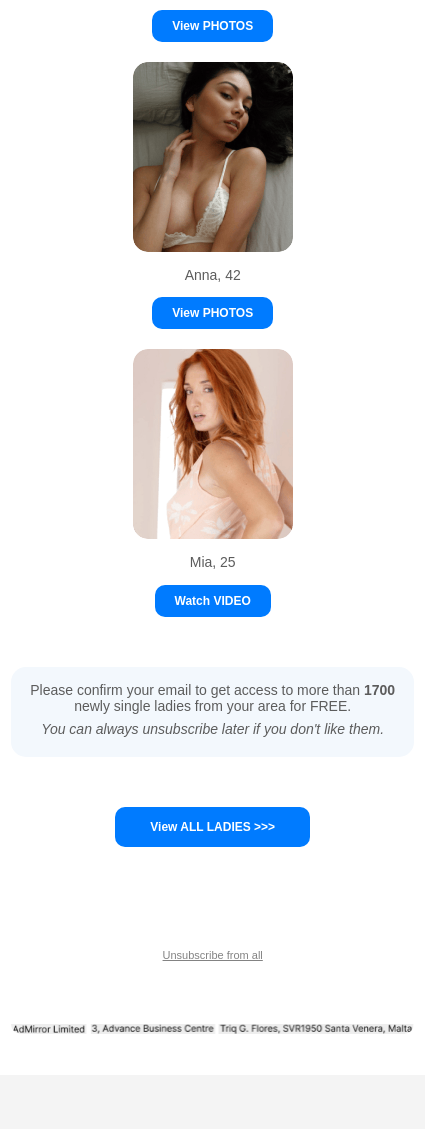
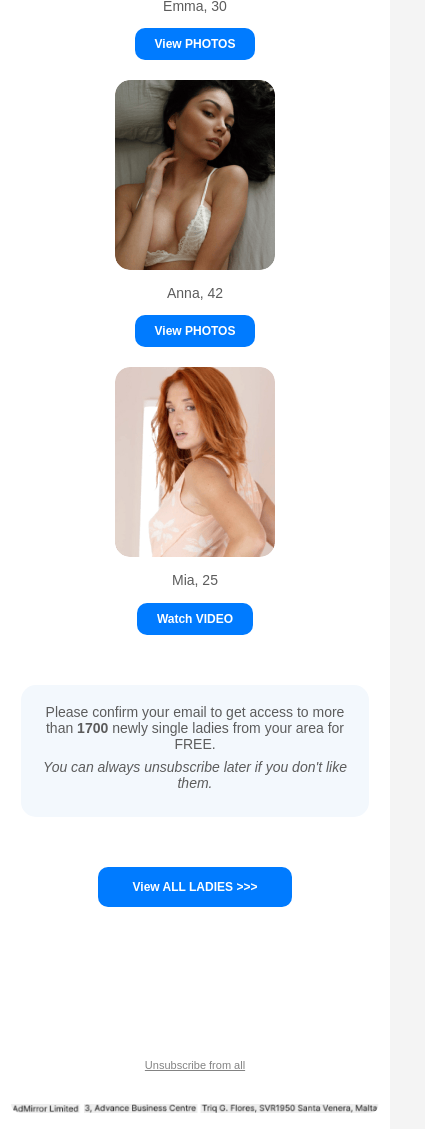
Before and after one commit to fenota-viktoriya/email, a plain HTML site: page index.html in a window 390 px wide. Shown: the part 366-1495 px from the top of the page, 425 px wide, since content can reach past the window. Before the commit the page ends 1441 px from the top, so only its background shows below. Drawn offline with Linux system fonts and the light colour scheme.

Commit message:
added styles

```diff
--- a/index.html
+++ b/index.html
@@ -14,49 +14,45 @@
         background-color: #f4f4f4;
       }
       p {
-        margin: 0 0;
-        padding: 0 0;
+        margin: 0;
+        padding: 0;
       }
-
       table {
         border-spacing: 0;
-        width: 100%;
+        /* width: 100%; */
         max-width: 800px;
         margin: 0 auto;
         background-color: #ffffff;
-        padding: 15px 100px 60px 100px;
+        padding: 15px 100px;
       }
-
       img {
         width: 160px;
         border-radius: 15px;
         display: block;
       }
-
       .text-thank {
         margin-bottom: 20px;
       }
-
       .text-start {
         margin-bottom: 38px;
         color: #555555;
         font-size: 20px;
         line-height: 23px;
       }
-
       .text-start span {
         font-weight: 700;
       }
-
       .image-wrapper {
         display: flex;
+
         justify-content: space-between;
         margin-bottom: 50px;
+        flex-wrap: wrap;
       }
-
       .image-container {
-        text-align: center;
-        margin: 0 15px;
+        margin: 0 15px 20px 15px;
+        flex: 1 1 calc(33% - 30px);
+        box-sizing: border-box;
       }
       .image-container img {
         margin-bottom: 15px;
@@ -64,27 +60,22 @@
       .image-container p {
         margin-bottom: 14px;
       }
-
       .text-wrapper {
         background-color: #f3f8fd;
         border-radius: 15px;
-        margin: 0px 50px 50px 50px;
-        padding: 19px 0px 26px 0px;
+        margin: 0px 10px 50px 10px;
+        padding: 19px 10px 26px 10px;
         text-align: center;
       }
-
       .text-wrapper span {
         font-weight: 700;
       }
-
       .text-wrapper-text {
         margin-bottom: 7px;
       }
-
       .text-wrapper-italic {
         font-style: italic;
       }
-
       .button {
         display: inline-block;
         padding: 9.5px 26px;
@@ -95,67 +86,51 @@
         border-radius: 10px;
         font-weight: 700;
       }
-
       .all {
         padding: 15px 44px;
         margin-bottom: 175px;
       }
-
       .unsubscribe {
         text-align: center;
+        margin-bottom: 30px;
       }
-
       .unsubscribe a {
-        display: block;
         color: #838383;
         font-size: 11px;
         line-height: 12.65px;
-        margin-bottom: 57px;
+        display: block;
       }
-
       .footer-image {
-        width: 403.38px;
+        width: 100%;
+        max-width: 403px;
+        margin: 0 auto;
         text-align: center;
+        padding-top: 30px;
       }
-
       @media screen and (max-width: 440px) {
         table {
-          padding: 20px 10px 40px 10px;
+          padding: 15px 10px;
         }
-
         .image-wrapper {
           flex-direction: column;
           align-items: center;
           margin-bottom: 30px;
         }
-
         .image-container {
           margin: 0 auto 20px auto;
+          flex: 1 1 100%;
         }
-
-        .text-wrapper {
-          padding: 15px 10px 20px 10px;
-          margin: 0 0 50px 0;
-        }
-
         .button {
           padding: 8px 20px;
           font-size: 12px;
         }
-
         .all {
           padding: 12px 35px;
-          margin-bottom: 100px;
+          margin-bottom: 150px;
         }
-
-        .unsubscribe a {
-          margin-bottom: 30px;
-        }
-
         .footer-image {
           font-size: 10px;
           line-height: 12px;
-          padding-top: 30px;
         }
       }
     </style>
@@ -169,7 +144,6 @@
             Start browsing <span>photos</span> and <span>videos</span> of hot
             single ladies from your area RIGHT NOW!
           </p>
-
           <div class="image-wrapper">
             <!-- Image 1 with Button -->
             <div class="image-container">
@@ -181,11 +155,10 @@
                 />
               </a>
               <p>Emma, 30</p>
-              <a href="https://membri.gentedisinibita.com/" class="button">
-                View PHOTOS
-              </a>
+              <a href="https://membri.gentedisinibita.com/" class="button"
+                >View PHOTOS</a
+              >
             </div>
-
             <!-- Image 2 with Button -->
             <div class="image-container">
               <a href="https://membri.gentedisinibita.com/">
@@ -196,11 +169,10 @@
                 />
               </a>
               <p>Anna, 42</p>
-              <a href="https://membri.gentedisinibita.com/" class="button">
-                View PHOTOS
-              </a>
+              <a href="https://membri.gentedisinibita.com/" class="button"
+                >View PHOTOS</a
+              >
             </div>
-
             <!-- Image 3 with Button -->
             <div class="image-container">
               <a href="https://membri.gentedisinibita.com/">
@@ -211,12 +183,11 @@
                 />
               </a>
               <p>Mia, 25</p>
-              <a href="https://membri.gentedisinibita.com/" class="button">
-                Watch VIDEO
-              </a>
+              <a href="https://membri.gentedisinibita.com/" class="button"
+                >Watch VIDEO</a
+              >
             </div>
           </div>
-
           <div class="text-wrapper">
             <p class="text-wrapper-text">
               Please confirm your email to get access to more than
@@ -226,16 +197,16 @@
               You can always unsubscribe later if you don't like them.
             </p>
           </div>
-          <a href="https://membri.gentedisinibita.com/" class="button all">
-            View ALL LADIES &gt;&gt;&gt;
-          </a>
+          <a href="https://membri.gentedisinibita.com/" class="button all"
+            >View ALL LADIES &gt;&gt;&gt;</a
+          >
         </td>
       </tr>
       <tr class="unsubscribe">
         <td align="center">
-          <a href="https://membri.gentedisinibita.com/support/help">
-            Unsubscribe from all
-          </a>
+          <a href="https://membri.gentedisinibita.com/support/help"
+            >Unsubscribe from all</a
+          >
         </td>
       </tr>
       <tr>
```
